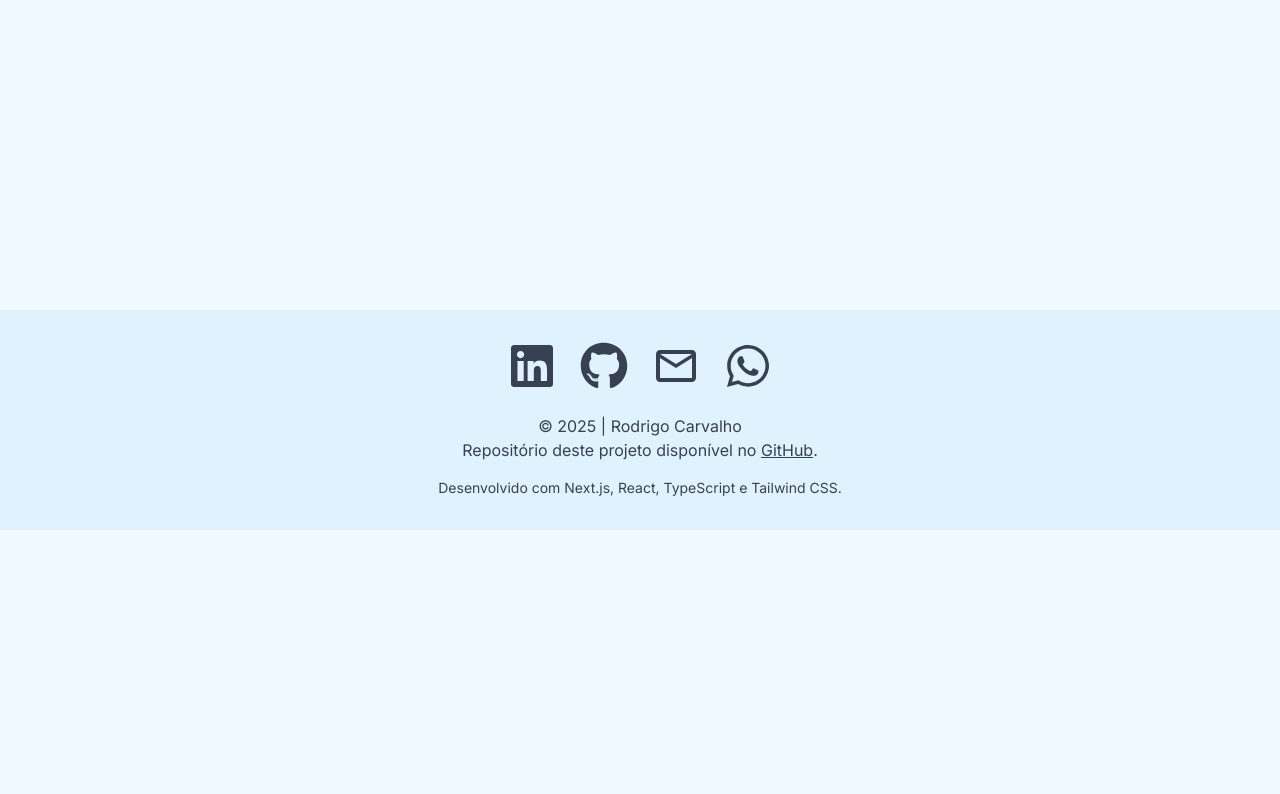
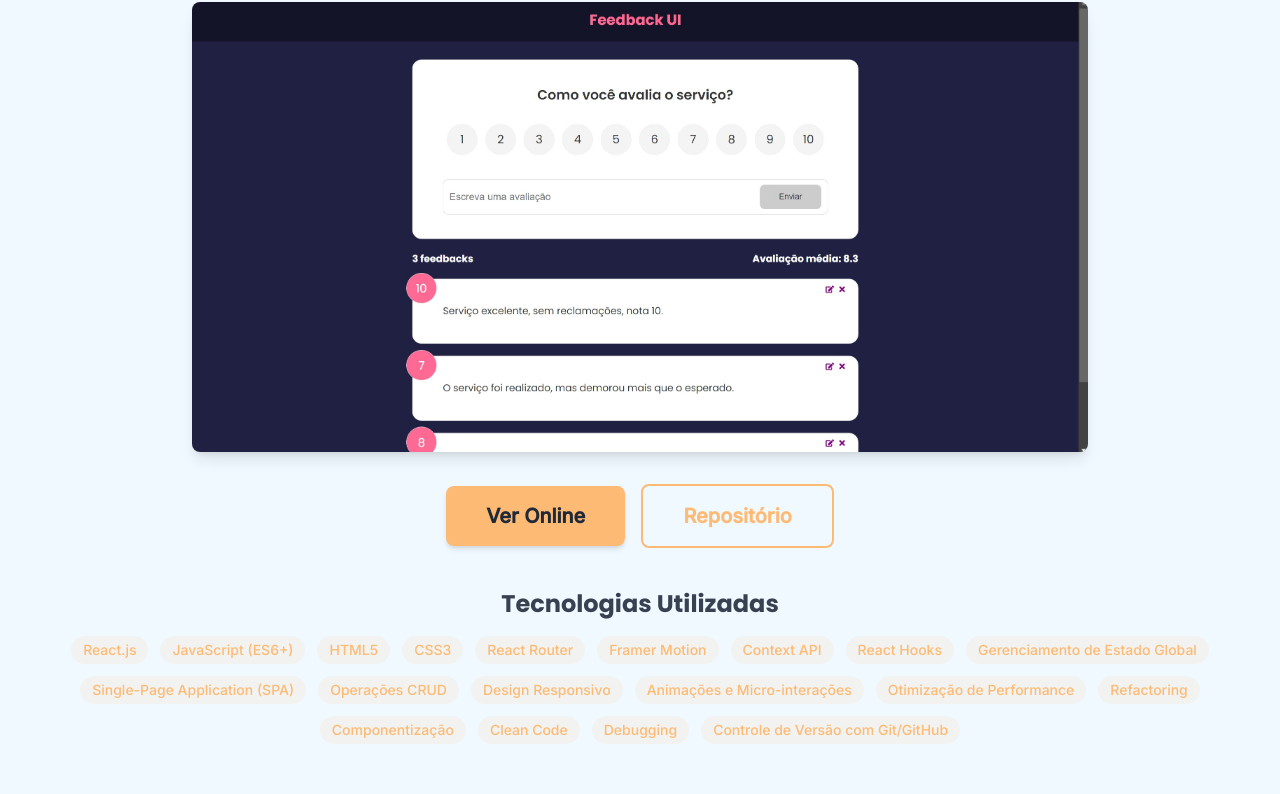
Before and after one commit to rodrigocvmd/portfolio, a Next.js app: page /projetos/feedback-app in a window 1280 px wide. Shown: the part 270-1064 px from the top of the page. Before the commit the page ends 800 px from the top, so only its background shows below. Built offline with nearby package versions, Linux system fonts and the light colour scheme.

Commit message:
insercao de conteudo e informacoes dos project cards e projetos

```diff
--- a/src/app/page.tsx
+++ b/src/app/page.tsx
@@ -93,8 +93,7 @@ export default function HomePage() {
 					<p className="mt-5 text-base leading-relaxed text-light-text dark:text-dark-text sm:text-lg 2xl:text-xl">
 						Desenvolvedor Full Stack focado em transformar ideias em soluções web modernas,
 						intuitivas e eficientes. Minha jornada é movida pela curiosidade e pelo desejo de
-						construir aplicações de qualidade, combinando uma base analítica sólida com a paixão por
-						programação. Com uma transição de carreira para a Ciência da Computação, trago um olhar
+						construir aplicações de qualidade, combinando uma base analítica sólida com o entusiasmo e comprometimento com a programação. Em uma transição de carreira para a Ciência da Computação e Tecnologia da Informação, trago um olhar
 						analítico e dedicação à construção de software de qualidade. Busco ativamente minha
 						primeira oportunidade para aplicar e expandir minhas habilidades em projetos
 						desafiadores.
--- a/src/app/projetos/[slug]/page.tsx
+++ b/src/app/projetos/[slug]/page.tsx
@@ -23,14 +23,32 @@ const allProjects = [
 	{
 		title: "Marketplace de Imóveis (Full Stack)",
 		description: [
-			"Projeto React de um Marketplace de imóveis completo que permite a autenticação, criação, edição e visualização de anúncios. Foram combinadas diversas tecnologias e práticas modernas para criar uma aplicação web rica e funcional.",
-			"Utilizando Tailwind CSS com DaisyUI para estilização, o projeto oferece uma interface limpa e responsiva, adaptável a diferentes dispositivos. A autenticação e o gerenciamento de usuários são realizados através do Firebase Authentication, integrando tanto o login tradicional por email e senha quanto o login via OAuth com Google, além de proteger rotas específicas com componentes customizados como o PrivateRoute.",
-			"A exibição dinâmica de conteúdos, como o slider de itens recomendados, é implementada utilizando a biblioteca Swiper, criando uma experiência interativa para o usuário. Os principais desafios enfrentados neste projeto envolveram a integração das funcionalidades de autenticação com o gerenciamento de estados no React, garantindo que a navegação e a proteção de rotas fossem executadas de maneira fluida e segura.",
-			"Além disso, foi necessário garantir que o design responsivo funcionasse corretamente com as personalizações do Tailwind CSS e integração do DaisyUI, atendendo a diferentes tamanhos de tela. Já a integração com o Firebase, tanto para autenticação quanto para a manipulação de dados na Firestore, exigiu uma compreensão sólida das práticas recomendadas para garantir segurança e desempenho.",
-			"Este projeto proporcionou um aprendizado significativo na construção de aplicações web modernas e escaláveis, destacando a importância de uma arquitetura bem definida e do uso de ferramentas adequadas para cada funcionalidade. A superação dos desafios técnicos reforçou habilidades em gerenciamento de estado, roteamento seguro e design responsivo, resultando em uma aplicação completa que entrega uma experiência de usuário satisfatória, seja na usabilidade, seja no design.",
+			"Neste projeto, desenvolvi uma plataforma de marketplace imobiliário completa e robusta, utilizando React para construir uma Single-Page Application (SPA) dinâmica e de alta performance. O objetivo central foi criar uma experiência de usuário intuitiva e fluida, desde a busca de imóveis até o gerenciamento de anúncios. Para isso, orquestrei um ecossistema de tecnologias modernas, empregando Tailwind CSS e DaisyUI para criar uma interface responsiva e esteticamente agradável, que garante consistência visual e usabilidade em qualquer dispositivo. A interatividade foi enriquecida com a biblioteca Swiper, implementada para exibir listagens em destaque de forma elegante e engajadora.",
+			"Para garantir a segurança e a integridade dos dados, implementei um sistema de autenticação multifacetado com o Firebase Authentication. A solução suporta tanto o cadastro tradicional (email e senha) quanto a autenticação social via Google (OAuth), direcionando os usuários para rotas protegidas através de componentes PrivateRoute customizados. A persistência e o gerenciamento dos dados dos anúncios foram realizados no Cloud Firestore, o banco de dados NoSQL do Firebase, onde estruturei as informações para permitir operações CRUD (criação, leitura, edição e exclusão) de forma eficiente e escalável.",
+			"A execução deste projeto solidificou competências cruciais em arquitetura de front-end e na integração de serviços de Backend-as-a-Service (BaaS). Superar desafios como o gerenciamento de estado complexo durante o ciclo de autenticação e a otimização de consultas ao Firestore aprimorou minhas habilidades em React Hooks, componentização e práticas de desenvolvimento seguro. O resultado é uma aplicação web funcional, escalável e pronta para o mercado, que demonstra minha capacidade de traduzir requisitos de negócio em soluções técnicas eficazes e com foco na experiência do usuário.",
 		],
 		imageUrl: "/images/imgMarketPlaceImoveis.png",
-		technologies: ["React", "Node.js", "TailwindCSS", "Git", "DaisyUI", "JavaScript"],
+		technologies: [
+			"JavaScript (ES6+)",
+			"React.js",
+			"Node.js",
+			"Tailwind CSS",
+			"HTML5",
+			"CSS3",
+			"DaisyUI",
+			"Design Responsivo (Mobile-First)",
+			"UI/UX Design",
+			"Component-Based Architecture",
+			"Swiper.js",
+			"Custom Hooks",
+			"Gerenciamento de Estado Global",
+			"Private Routes",
+			"Firebase",
+			"Google OAuth 2.0",
+			"Single-Page Applications (SPA)",
+			"Integração de APIs e Serviços Externos",
+			"Controle de Versão com Git",
+		],
 		projectSlug: "projeto-marketplace-imoveis",
 		liveUrl: "https://marketplace-de-imoveis.vercel.app/",
 		repoUrl: "https://github.com/rodrigocvmd/marketplace-de-imoveis",
@@ -38,14 +56,33 @@ const allProjects = [
 	{
 		title: "Sistema de Suporte ao Usuário (Full Stack)",
 		description: [
-			"Este projeto destaca-se pelo desenvolvimento de um backend robusto e eficiente, responsável por gerenciar toda a lógica de suporte ao usuário, abertura e acompanhamento de tickets/ocorrências e seus respectivos estados de resolução.",
-			"A criação e integração de uma API RESTful foram essenciais para garantir uma comunicação fluida entre o frontend e o backend, proporcionando operações seguras e em tempo real. O sistema de autenticação foi desenvolvido utilizando JWT (JSON Web Tokens), garantindo que cada solicitação enviada pelos usuários estivesse devidamente autenticada e autorizada.",
-			"Além disso, as rotas protegidas, gerenciadas pelo backend, asseguram que apenas usuários autenticados possam acessar áreas sensíveis da aplicação, garantindo a segurança e integridade dos dados. O maior desafio deste projeto foi a implementação de uma lógica sólida no server side para autenticação e autorização de usuários, aliada à gestão do estado global via Redux no frontend.",
-			"No backend, foi essencial desenvolver e estruturar um sistema de middleware para verificar tokens de autenticação em cada requisição e proteger as rotas privadas. Também foi fundamental implementar um sistema de registro e tratamento de erros que possibilitasse feedback em tempo real para o usuário, fornecendo respostas claras e imediatas por meio de notificações. Esta abordagem resultou em uma aplicação com um backend confiável, escalável e seguro.",
-			"Este projeto foi um marco no meu aprendizado sobre o desenvolvimento de backend, contribuindo significativamente para minha expertise em autenticação e roteamento seguro. A construção de um sistema backend escalável e seguro me ensinou lições valiosas sobre a importância da arquitetura e da proteção de dados sensíveis. O backend não só facilitou a interação do usuário com o sistema, mas também garantiu que as operações fossem realizadas de maneira segura, rápida e eficiente, resultando em uma aplicação que oferece tanto uma experiência de uso otimizada quanto de segurança.",
+			"Neste projeto, projetei e implementei a arquitetura de backend completa para um sistema de suporte ao cliente, focando em escalabilidade, segurança e performance. Desenvolvi uma API RESTful como núcleo da aplicação, responsável por orquestrar toda a lógica de negócio, incluindo o ciclo de vida de tickets de suporte — desde a abertura e categorização até o acompanhamento e a resolução. A comunicação entre cliente e servidor foi protegida com um sistema de autenticação baseado em JWT (JSON Web Tokens), garantindo que todas as transações de dados fossem seguras e que o acesso aos recursos da API fosse rigorosamente controlado.",
+
+			"A arquitetura de segurança foi um pilar central, materializada através de um pipeline de middleware customizado. Este pipeline intercepta cada requisição para validar o token de autenticação, verificar permissões e proteger rotas críticas, garantindo a integridade e a confidencialidade dos dados dos usuários. Além da autenticação, construí um sistema robusto de tratamento de erros e logging, projetado para fornecer feedback instantâneo e claro ao frontend. Essa abordagem não só melhora a experiência do usuário com notificações em tempo real, mas também facilita a depuração e a manutenção do sistema no lado do servidor.",
+
+			"Este projeto foi fundamental para consolidar minha expertise em design de sistemas backend e na implementação de padrões de segurança modernos. A experiência demonstra minha proficiência na criação de APIs RESTful eficientes, na gestão de autenticação e autorização em ambientes de produção e na construção de uma lógica de servidor que é ao mesmo tempo confiável e escalável. O resultado é um backend que não apenas funciona como a espinha dorsal da aplicação, mas que também agrega valor ao garantir performance, segurança e uma base sólida para futuras expansões.",
 		],
 		imageUrl: "/images/imgSuporteUsuario.png",
-		technologies: ["Node.js", "Express", "MongoDB", "JWT"],
+		technologies: [
+			"JavaScript (ES6+)",
+			"React.js",
+			"Node.js",
+			"Tailwind CSS",
+			"HTML5",
+			"CSS3",
+			"API RESTful",
+			"Design de API",
+			"JSON Web Tokens",
+			"Middlewares",
+			"Proteção de Rotas",
+			"Server-Side Logic",
+			"Gerenciamento de Estado",
+			"Error Handling",
+			"Notificações Push",
+			"Gestão de Dados Sensíveis",
+			"Redux",
+			"Gerenciamento de Estado Global",
+		],
 		projectSlug: "projeto-suporte-usuario",
 		liveUrl: "https://suporte-ao-usuario.onrender.com/",
 		repoUrl: "https://github.com/rodrigocvmd/suporte-ao-usuario",
@@ -66,16 +103,70 @@ const allProjects = [
 		repoUrl: "https://github.com/rodrigocvmd/suporte-ao-usuario",
 	},
 	{
-		title: "Buscador Github (Full Stack)",
+		title: "Buscador Github (Frontend)",
 		description: [
-			"Neste projeto, fiz uso do React Router para permitir uma navegação fluida entre as diferentes páginas, facilitando a busca e exibição de perfis e repositórios do GitHub através de integração com a API oficial.",
-			"O backend desempenha um papel crucial ao lidar com requisições assíncronas, possibilitando a recuperação de dados de usuários e suas contribuições, enquanto permite o direcionamento para perfis e repositórios de maneira eficiente. A solução implementada não apenas oferece uma interface amigável, mas também é capaz de lidar com situações de erro, como perfis inexistentes ou páginas não encontradas, garantindo uma experiência completa ao usuário.",
-			"Uma das partes mais valiosas deste projeto foi o desenvolvimento de um sistema robusto de gerenciamento de estado, que combinou o uso de contextos e reducers personalizados, como o GithubProvider e o AlertProvider. Ao utilizar a Context API, foi possível fornecer dados e funcionalidades para múltiplos componentes sem depender da passagem manual de propriedades entre diferentes níveis da árvore de componentes, mantendo o código limpo e eficiente. Essa abordagem permitiu um controle dinâmico sobre o fluxo de dados da aplicação, especialmente ao lidar com dados complexos e comunicação assíncrona com a API.",
-			"Além da interface, a arquitetura modular e a integração com diversas libs de ícones e componentes foram um desafio para a criação de soluções escaláveis e responsivas. O gerenciamento eficiente de múltiplos contextos e a criação de reducers para alertas e dados do GitHub são exemplos da capacidade técnica aprendida e aplicada no desenvolvimento deste projeto, o que reforça habilidades essenciais na construção de aplicações web modernas.",
+			"Desenvolvi uma Single-Page Application (SPA) em React para busca e visualização de perfis do GitHub, orquestrando uma integração direta com a API REST oficial da plataforma. Implementei o React Router para criar uma experiência de navegação fluida e intuitiva, permitindo que os usuários transitem de forma eficiente entre a busca, as páginas de perfil e os detalhes de repositórios. O sistema foi projetado com um robusto mecanismo de tratamento de erros, garantindo que a interface responda de maneira clara a cenários como perfis não encontrados ou falhas na comunicação com a API, o que assegura uma UX consistente e profissional.",
+			"O pilar técnico deste projeto foi a construção de um sistema de gerenciamento de estado escalável e desacoplado, utilizando a Context API do React em conjunto com o padrão Reducer (hook useReducer). Criei provedores de contexto específicos, como GithubProvider e AlertProvider, para gerenciar de forma isolada e eficiente o estado da aplicação — um para os dados assíncronos da API e outro para notificações de UI. Essa arquitetura evitou o prop drilling, resultando em um código mais limpo, manutenível e otimizado para lidar com os complexos fluxos de dados de uma aplicação moderna.",
+			"Este projeto demonstra minha proficiência na construção de aplicações front-end modulares e na integração com APIs de terceiros. A arquitetura permitiu a integração harmoniosa de bibliotecas de UI e ícones, mantendo um design responsivo e coeso. A implementação bem-sucedida de múltiplos contextos e redutores para gerenciar estados complexos solidificou competências cruciais em gerenciamento de estado avançado em React, componentização e na criação de soluções de software que são ao mesmo tempo elegantes na interface e robustas em sua fundação técnica.",
 		],
 		imageUrl: "/images/buscador-github.png",
-		technologies: ["Node.js", "Express", "MongoDB", "JWT"],
+		technologies: [
+			"React.js",
+			"JavaScript (ES6+)",
+			"HTML5",
+			"CSS3",
+			"API REST",
+			"React Router",
+			"React Hooks",
+			"Context API",
+			"useReducer",
+			"useState",
+			"useEffect",
+			"Gerenciamento de Estado Avançado",
+			"Single-Page Application (SPA)",
+			"Integração de APIs de Terceiros",
+			"Requisições Assíncronas",
+			"Promises (async/await)",
+			"Design Responsivo",
+			"Arquitetura Modular",
+			"Error Handling",
+			"Controle de Versão com Git/GitHub",
+			"Debugging",
+		],
 		projectSlug: "projeto-suporte-usuario",
+		liveUrl: "https://suporte-ao-usuario.onrender.com/",
+		repoUrl: "https://github.com/rodrigocvmd/suporte-ao-usuario",
+	},
+	{
+		title: "Feedback App (Frontend)",
+		description: [
+			"Desenvolvi uma aplicação SPA (Single-Page Application) interativa para avaliação de produtos e serviços, focada em uma experiência de usuário rica e dinâmica. Para isso, utilizei React como base, orquestrando tecnologias como o React Router para uma navegação fluida entre páginas, e a Framer Motion para implementar micro-interações e animações sofisticadas que guiam o usuário. A aplicação permite o gerenciamento completo de feedbacks através de operações CRUD (Create, Read, Update, Delete) executadas em tempo real na interface.",
+			"O núcleo técnico do projeto reside na implementação de um sistema de gerenciamento de estado global, utilizando a Context API do React em conjunto com hooks como useState e useReducer. Essa arquitetura foi projetada para lidar de forma eficiente e previsível com a complexidade das operações CRUD, garantindo a consistência dos dados em toda a árvore de componentes. Superei o desafio de manter a integridade da UI e do estado durante as transições, refatorando o código de forma iterativa para otimizar a performance e garantir um design totalmente responsivo.",
+			"Este projeto demonstra minha proficiência no desenvolvimento de aplicações React completas e modernas. A execução consolidou minha habilidade em aplicar conceitos avançados como hooks e o padrão de Context para criar soluções de front-end escaláveis e de fácil manutenção. O resultado é uma aplicação polida, que evidencia minha capacidade de não apenas implementar funcionalidades complexas, mas também de enriquecer a experiência do usuário com interfaces intuitivas e visualmente atraentes, estando preparado para enfrentar desafios de desenvolvimento de software em maior escala.",
+		],
+		imageUrl: "/images/feedback.png",
+		technologies: [
+			"React.js",
+			"JavaScript (ES6+)",
+			"HTML5",
+			"CSS3",
+			"React Router",
+			"Framer Motion",
+			"Context API",
+			"React Hooks",
+			"Gerenciamento de Estado Global",
+			"Single-Page Application (SPA)",
+			"Operações CRUD",
+			"Design Responsivo",
+			"Animações e Micro-interações",
+			"Otimização de Performance",
+			"Refactoring",
+			"Componentização",
+			"Clean Code",
+			"Debugging",
+			"Controle de Versão com Git/GitHub",
+		],
+		projectSlug: "feedback-app",
 		liveUrl: "https://suporte-ao-usuario.onrender.com/",
 		repoUrl: "https://github.com/rodrigocvmd/suporte-ao-usuario",
 	},
--- a/src/app/projetos/page.tsx
+++ b/src/app/projetos/page.tsx
@@ -21,41 +21,122 @@ const allProjects = [
 		inDevelopment: true,
 	},
 	{
-		title: "Marketplace de Imóveis (Full Stack)",
+		title: "Marketplace de Imóveis",
 		description:
-			"Projeto React de um Marketplace de imóveis completo que permite a autenticação, criação, edição e visualização de anúncios. Foram combinadas diversas tecnologias e práticas modernas para criar uma aplicação web rica e funcional. Utilizando Tailwind CSS com DaisyUI para estilização, o projeto oferece uma interface limpa e responsiva, adaptável a diferentes dispositivos.",
+			"Plataforma de marketplace imobiliário desenvolvida em React, com sistema completo de CRUD de anúncios e autenticação segura via Firebase (login convencional e Google OAuth). A interface, construída com Tailwind CSS, oferece uma experiência de usuário moderna e totalmente responsiva para a busca e o gerenciamento de imóveis.",
 		imageUrl: "/images/imgMarketPlaceImoveis.png",
-		technologies: ["React", "Node.js", "TailwindCSS", "Git", "DaisyUI", "JavaScript"],
+		technologies: [
+			"JavaScript (ES6+)",
+			"React.js",
+			"Node.js",
+			"Tailwind CSS",
+			"HTML5",
+			"CSS3",
+			"DaisyUI",
+			"Design Responsivo (Mobile-First)",
+			"UI/UX Design",
+			"Component-Based Architecture",
+			"Swiper.js",
+			"Custom Hooks",
+			"Gerenciamento de Estado Global",
+			"Private Routes",
+			"Firebase",
+			"Google OAuth 2.0",
+			"Single-Page Applications (SPA)",
+			"Integração de APIs e Serviços Externos",
+			"Controle de Versão com Git",
+		],
 		projectSlug: "projeto-marketplace-imoveis",
 		liveUrl: "https://marketplace-de-imoveis.vercel.app/",
 		repoUrl: "https://github.com/rodrigocvmd/marketplace-de-imoveis",
 	},
 	{
-		title: "Sistema de Suporte ao Usuário (Full Stack)",
+		title: "Sistema de Suporte ao Usuário",
 		description:
-			"Aplicação de tickets de suporte com backend robusto (API RESTful) e frontend interativo para gerenciamento de solicitações.",
+			"Backend e API RESTful para um sistema de Help Desk, responsável por gerenciar o ciclo de vida de tickets de suporte. Implementa um sistema de autenticação robusto com JWT e middleware para proteção de rotas e dados sensíveis. A arquitetura garante comunicação segura, escalabilidade e tratamento de erros em tempo real com o frontend.",
 		imageUrl: "/images/imgSuporteUsuario.png",
-		technologies: ["Node.js", "Express", "MongoDB", "JWT"],
+		technologies: [
+			"JavaScript (ES6+)",
+			"React.js",
+			"Node.js",
+			"Tailwind CSS",
+			"HTML5",
+			"CSS3",
+			"API RESTful",
+			"Design de API",
+			"JSON Web Tokens",
+			"Middlewares",
+			"Proteção de Rotas",
+			"Server-Side Logic",
+			"Gerenciamento de Estado",
+			"Error Handling",
+			"Notificações Push",
+			"Gestão de Dados Sensíveis",
+			"Redux",
+			"Gerenciamento de Estado Global",
+		],
 		projectSlug: "projeto-suporte-usuario",
 		liveUrl: "https://suporte-ao-usuario.onrender.com/",
 		repoUrl: "https://github.com/rodrigocvmd/suporte-ao-usuario",
 	},
 	{
-		title: "Sistema de Suporte ao Usuário (Full Stack)",
+		title: "Buscador GitHub",
 		description:
-			"Aplicação de tickets de suporte com backend robusto (API RESTful) e frontend interativo para gerenciamento de solicitações.",
-		imageUrl: "/images/imgSuporteUsuario.png",
-		technologies: ["Node.js", "Express", "MongoDB", "JWT"],
+			"Aplicação React que consome a API do GitHub para buscar e exibir perfis de usuários e seus repositórios. Utiliza React Router para navegação e um sistema avançado de gerenciamento de estado com Context API e Reducers. A interface é responsiva e possui tratamento de erros integrado para garantir uma ótima experiência ao usuário.",
+		imageUrl: "/images/buscador-github.png",
+		technologies: [
+			"React.js",
+			"JavaScript (ES6+)",
+			"HTML5",
+			"CSS3",
+			"API REST",
+			"React Router",
+			"React Hooks",
+			"Context API",
+			"useReducer",
+			"useState",
+			"useEffect",
+			"Gerenciamento de Estado Avançado",
+			"Single-Page Application (SPA)",
+			"Integração de APIs de Terceiros",
+			"Requisições Assíncronas",
+			"Promises (async/await)",
+			"Design Responsivo",
+			"Arquitetura Modular",
+			"Error Handling",
+			"Controle de Versão com Git/GitHub",
+			"Debugging",
+		],
 		projectSlug: "projeto-suporte-usuario",
 		liveUrl: "https://suporte-ao-usuario.onrender.com/",
 		repoUrl: "https://github.com/rodrigocvmd/suporte-ao-usuario",
 	},
 	{
-		title: "Sistema de Suporte ao Usuário (Full Stack)",
+		title: "Feedback App",
 		description:
-			"Aplicação de tickets de suporte com backend robusto (API RESTful) e frontend interativo para gerenciamento de solicitações.",
-		imageUrl: "/images/imgSuporteUsuario.png",
-		technologies: ["Node.js", "Express", "MongoDB", "JWT"],
+			"Aplicação interativa em React para um sistema de feedback, permitindo aos usuários realizar operações de CRUD. Utiliza a Context API para um gerenciamento de estado global eficiente e a Framer Motion para animações e micro-interações. O projeto conta com navegação via React Router e um design totalmente responsivo.",
+		imageUrl: "/images/feedback.png",
+		technologies: [
+			"React.js",
+			"JavaScript (ES6+)",
+			"HTML5",
+			"CSS3",
+			"React Router",
+			"Framer Motion",
+			"Context API",
+			"React Hooks",
+			"Gerenciamento de Estado Global",
+			"Single-Page Application (SPA)",
+			"Operações CRUD",
+			"Design Responsivo",
+			"Animações e Micro-interações",
+			"Otimização de Performance",
+			"Refactoring",
+			"Componentização",
+			"Clean Code",
+			"Debugging",
+			"Controle de Versão com Git/GitHub",
+		],
 		projectSlug: "projeto-suporte-usuario",
 		liveUrl: "https://suporte-ao-usuario.onrender.com/",
 		repoUrl: "https://github.com/rodrigocvmd/suporte-ao-usuario",
--- a/src/app/sobre/page.tsx
+++ b/src/app/sobre/page.tsx
@@ -4,7 +4,7 @@ import SobreConteudo from "@/components/SobreConteudo";
 
 export const metadata: Metadata = {
 	title: "Sobre Mim | Portfólio de Rodrigo",
-	description: "Conheça mais sobre minha trajetória, habilidades e paixão por tecnologia.",
+	description: "Conheça mais sobre minha trajetória, habilidades e fascínio por tecnologia.",
 };
 
 export default function SobrePage() {
--- a/src/components/SobreConteudo.tsx
+++ b/src/components/SobreConteudo.tsx
@@ -201,7 +201,7 @@ export default function SobreConteudo() {
 							<h2 className="text-center font-heading text-3xl font-semibold text-light-text dark:text-dark-text sm:text-4xl 2xl:text-5xl">
 								Minha Jornada
 							</h2>
-							<div className="prose prose-lg mx-auto mt-6 max-w-none text-justify text-light-text dark:prose-invert dark:text-dark-text sm:prose-xl 2xl:prose-2xl">
+							<div className="textoSobre prose prose-lg mx-auto mt-6 max-w-none text-center text-light-text dark:prose-invert dark:text-dark-text sm:prose-xl 2xl:prose-2xl">
 								<p>
 									Desenvolvedor Full Stack em transição de carreira, apaixonado por transformar
 									ideias em soluções web eficientes e intuitivas. Com uma sólida formação em Direito
@@ -213,7 +213,7 @@ export default function SobreConteudo() {
 								<p>
 									Minha jornada na programação é impulsionada pela curiosidade e pelo desejo de
 									criar. Estou focado no desenvolvimento Full Stack, aprofundando meus conhecimentos
-									em JavaScript/TypeScript e React.js (com Tailwind CSS) para o frontend; e Node.js,
+									em TypeScript e React.js (com Tailwind CSS) para o frontend; Node.js,
 									Express.js, PostgreSQL | MongoDB para o backend. Tenho aplicado essas tecnologias
 									em projetos práticos que demonstram minha evolução e dedicação, disponíveis no meu
 									portfólio e GitHub.
@@ -235,7 +235,7 @@ export default function SobreConteudo() {
 							<div className="mt-8 flex flex-wrap justify-center gap-4">
 								<Link
 									href="/curriculo"
-									className="inline-block rounded-lg bg-light-accent px-8 py-3 text-center font-semibold text-dark-primary shadow-md transition-transform hover:scale-105 text-lg">
+									className="inline-block rounded-lg bg-light-accent px-8 py-3 text-center font-semibold text-dark-primary shadow-md transition-transform text-lg hover:bg-opacity-80">
 									Veja meu Currículo
 								</Link>
 								<Link
```
